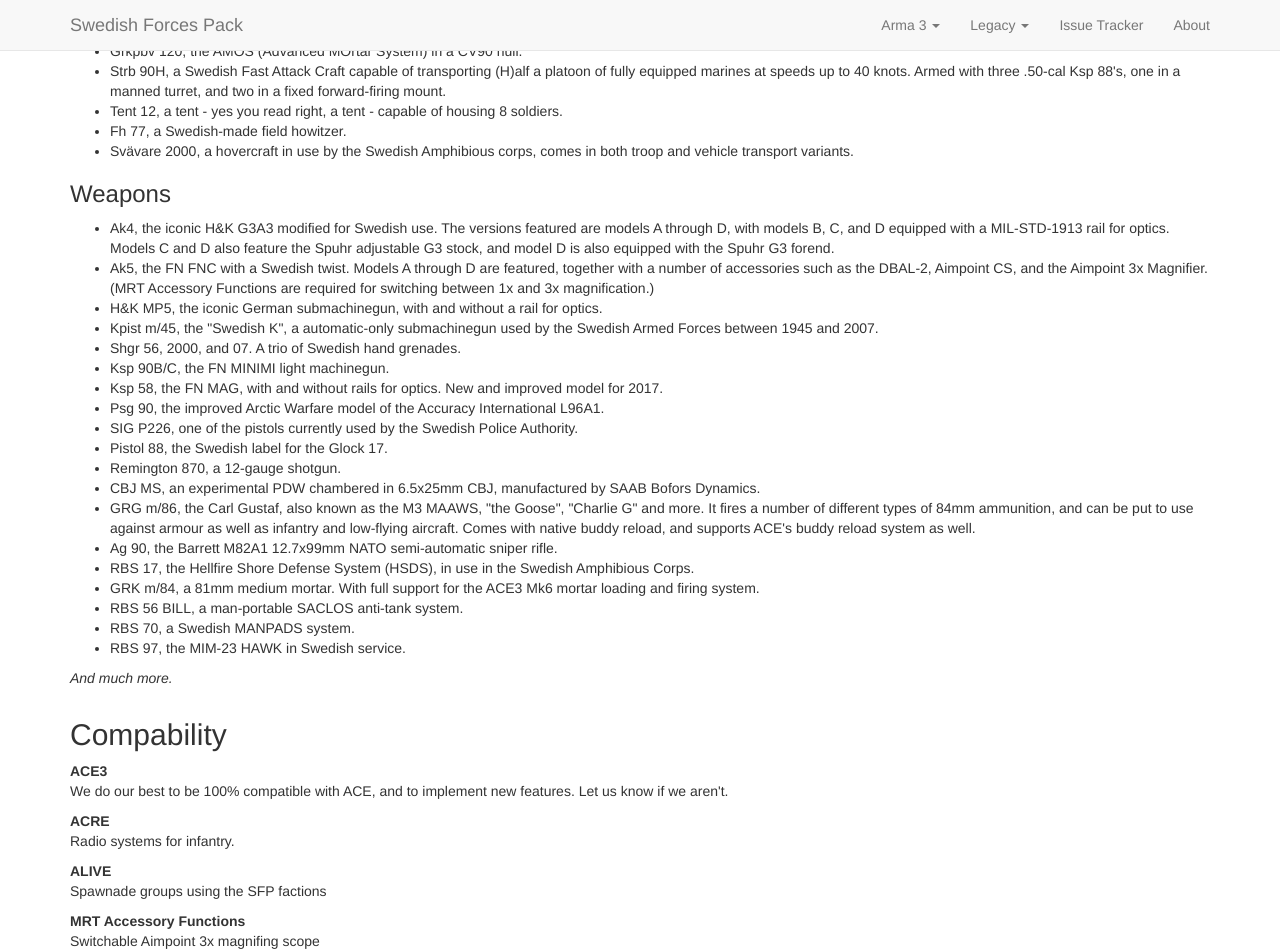
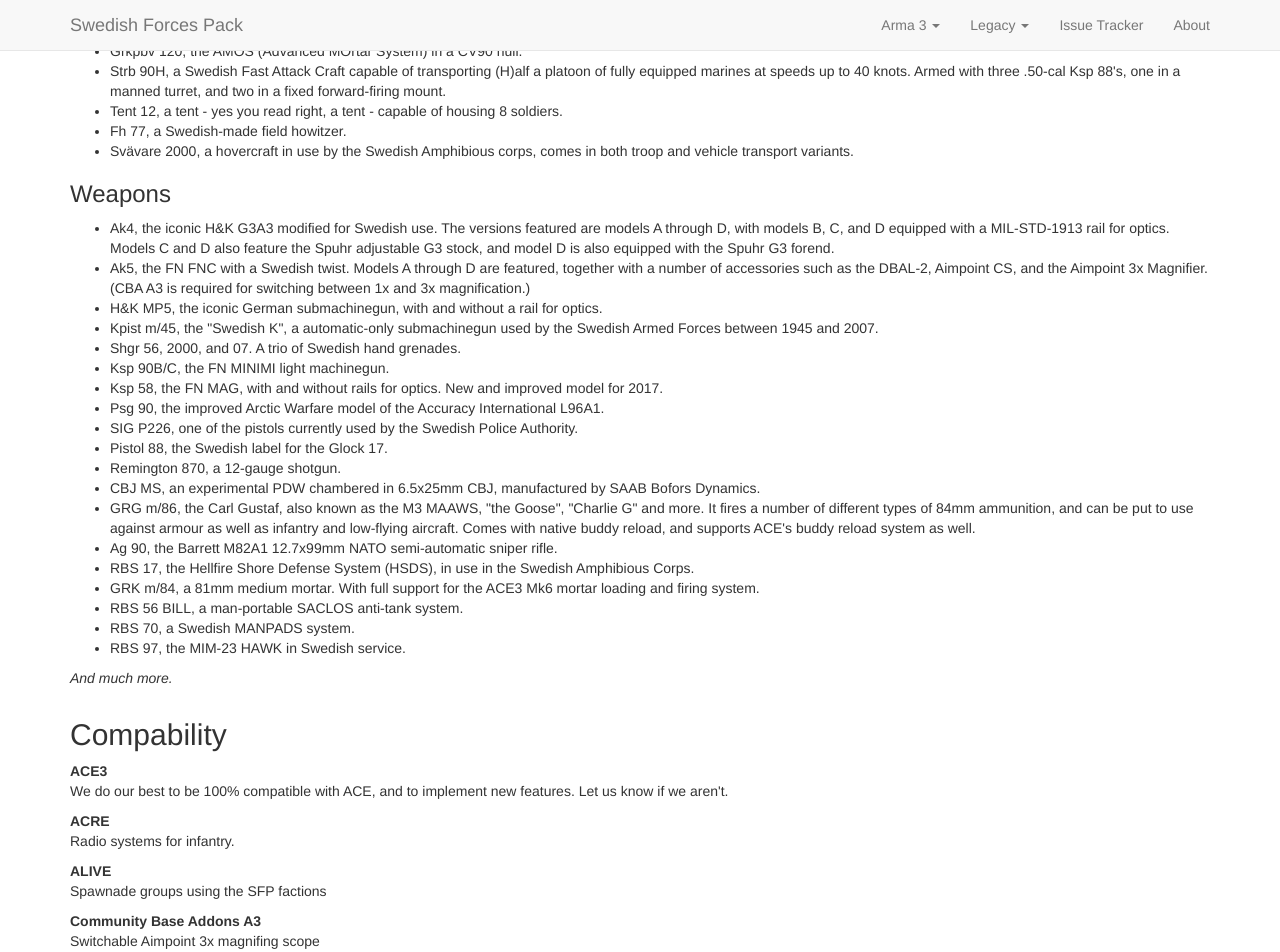
Before and after one commit to SwedishForcesPack/swedishforcespack.github.io, a Jekyll site: the page built from a3/index.html, in a window 1280 px wide and 1400 px high, scrolled down 897 px. Shown: the top 952 px of the window. Built offline with Jekyll 4.4.1, drawn with Linux system fonts in a browser that asks for light colours; nearby versions of some CDN libraries; comment, search, counter and statistics services are not loaded.

Commit message:
Changed MRT to CBA3
For requirements regarding Aimpoint 3x Magnifier functionality

```diff
--- a/a3/index.html
+++ b/a3/index.html
@@ -101,7 +101,7 @@
     <h3>Weapons</h3>
     <ul>
       <li>Ak4, the iconic H&amp;K G3A3 modified for Swedish use. The versions featured are models A through D, with models B, C, and D equipped with a MIL-STD-1913 rail for optics. Models C and D also feature the Spuhr adjustable G3 stock, and model D is also equipped with the Spuhr G3 forend.</li>
-      <li>Ak5, the FN FNC with a Swedish twist. Models A through D are featured, together with a number of accessories such as the DBAL-2, Aimpoint CS, and the Aimpoint 3x Magnifier. (MRT Accessory Functions are required for switching between 1x and 3x magnification.)</li>
+      <li>Ak5, the FN FNC with a Swedish twist. Models A through D are featured, together with a number of accessories such as the DBAL-2, Aimpoint CS, and the Aimpoint 3x Magnifier. (CBA A3 is required for switching between 1x and 3x magnification.)</li>
       <li>H&amp;K MP5, the iconic German submachinegun, with and without a rail for optics.</li>
       <li>Kpist m/45, the "Swedish K", a automatic-only submachinegun used by the Swedish Armed Forces between 1945 and 2007.</li>
       <li>Shgr 56, 2000, and 07. A trio of Swedish hand grenades.</li>
@@ -153,7 +153,7 @@
   </div>
 
   <div>
-    <strong>MRT Accessory Functions</strong>
+    <strong>Community Base Addons A3</strong>
     <p>
       Switchable Aimpoint 3x magnifing scope
     </p>
```
